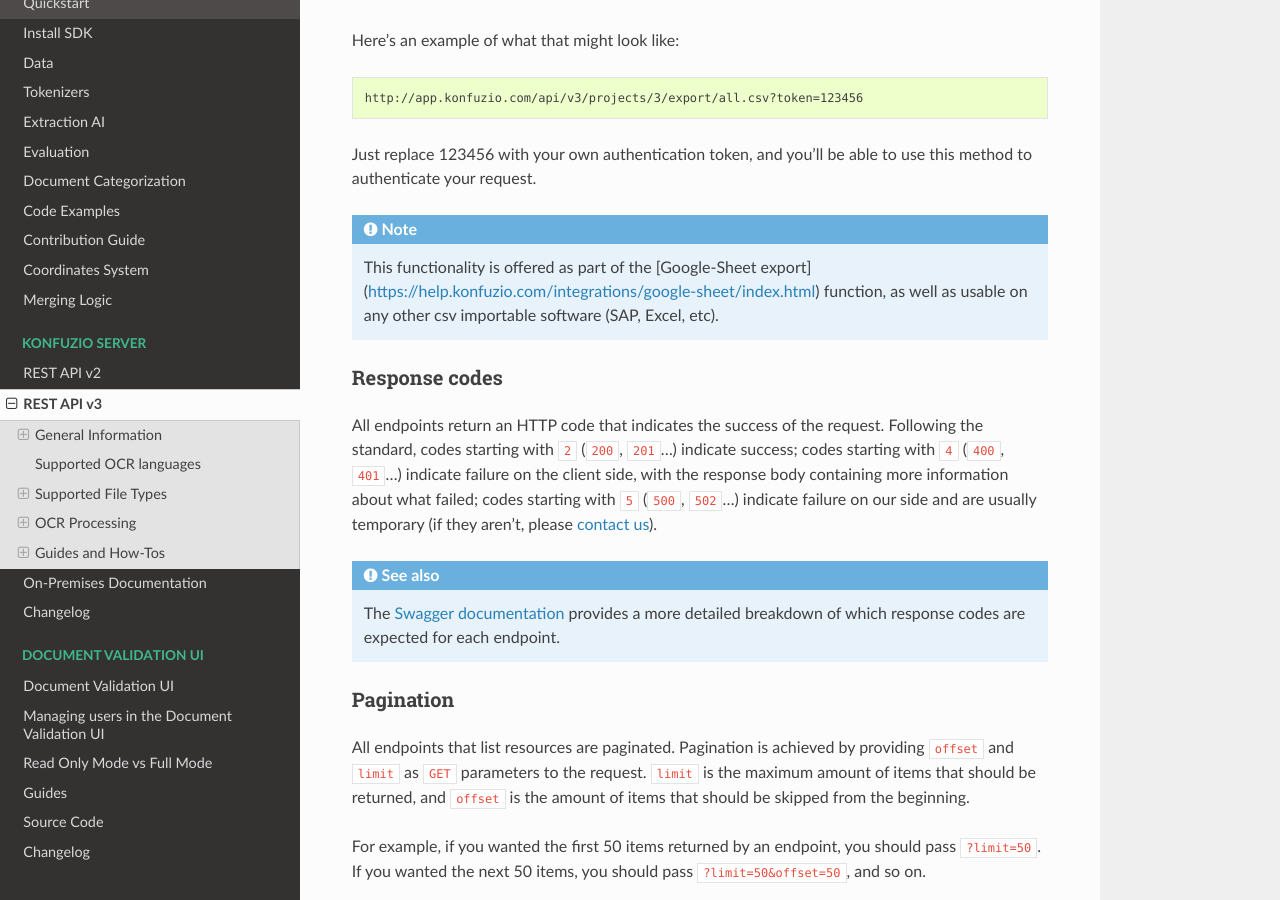
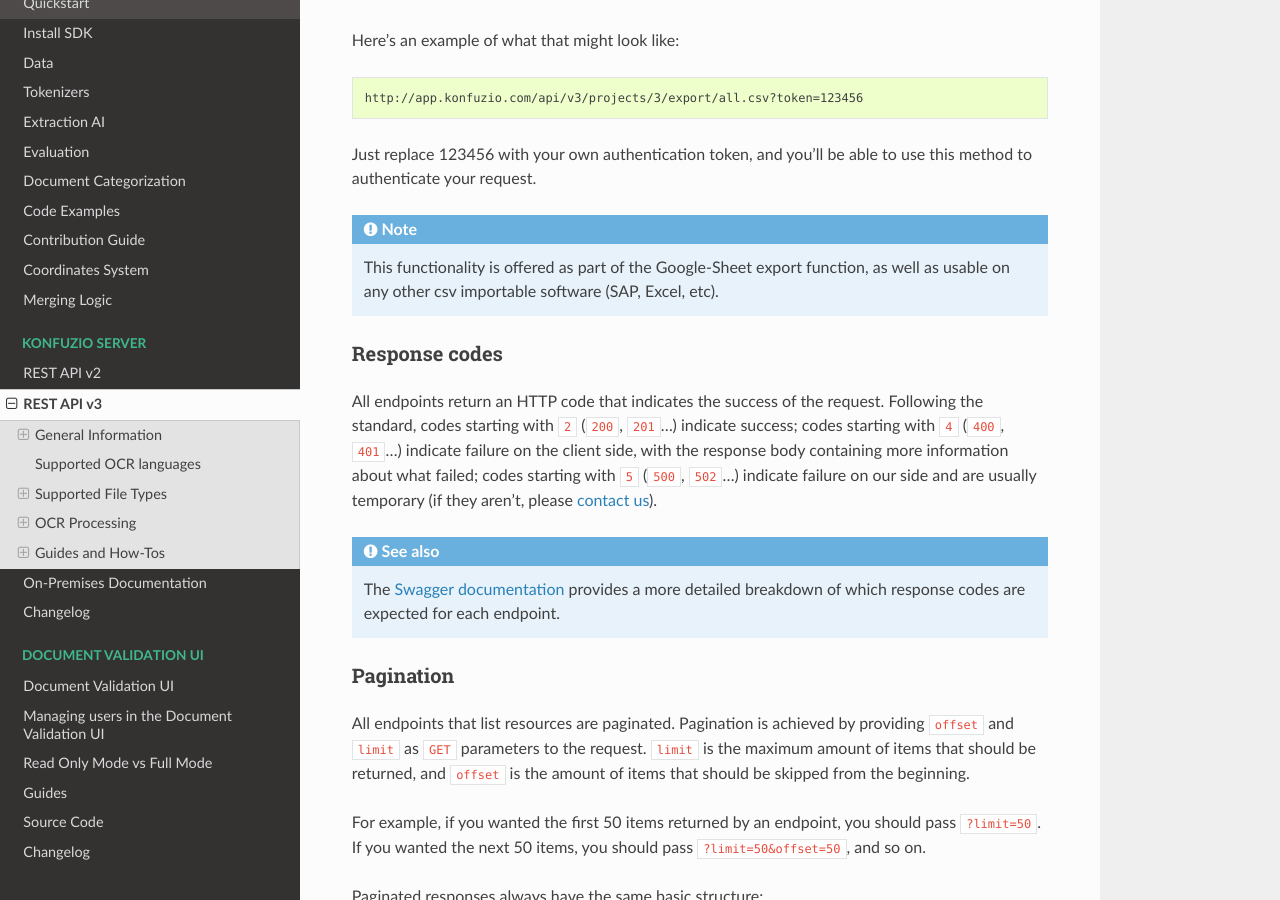
Before and after one commit to konfuzio-ai/konfuzio-sdk, a Sphinx documentation site: the page built from docs/web/api-v3.md, in a window 1280 px wide and 900 px high, scrolled down 4653 px. Built offline with Sphinx 7.4.7 and the Read the Docs theme 2.0.0, drawn with Linux system fonts in a browser that asks for light colours; pages that are not in the unit, such as notebooks, are missing from menus; some of the changed lines change nothing that is shown.

Commit message:
remove link.

```diff
--- a/docs/web/api-v3.md
+++ b/docs/web/api-v3.md
@@ -168,8 +168,7 @@
 request.
 
 .. Note::
-    This functionality is offered as part of the
-    [Google-Sheet export](https://help.konfuzio.com/integrations/google-sheet/index.html) function, as well as usable on
+    This functionality is offered as part of the Google-Sheet export function, as well as usable on
     any other csv importable software (SAP, Excel, etc).
 
 ### Response codes
```
